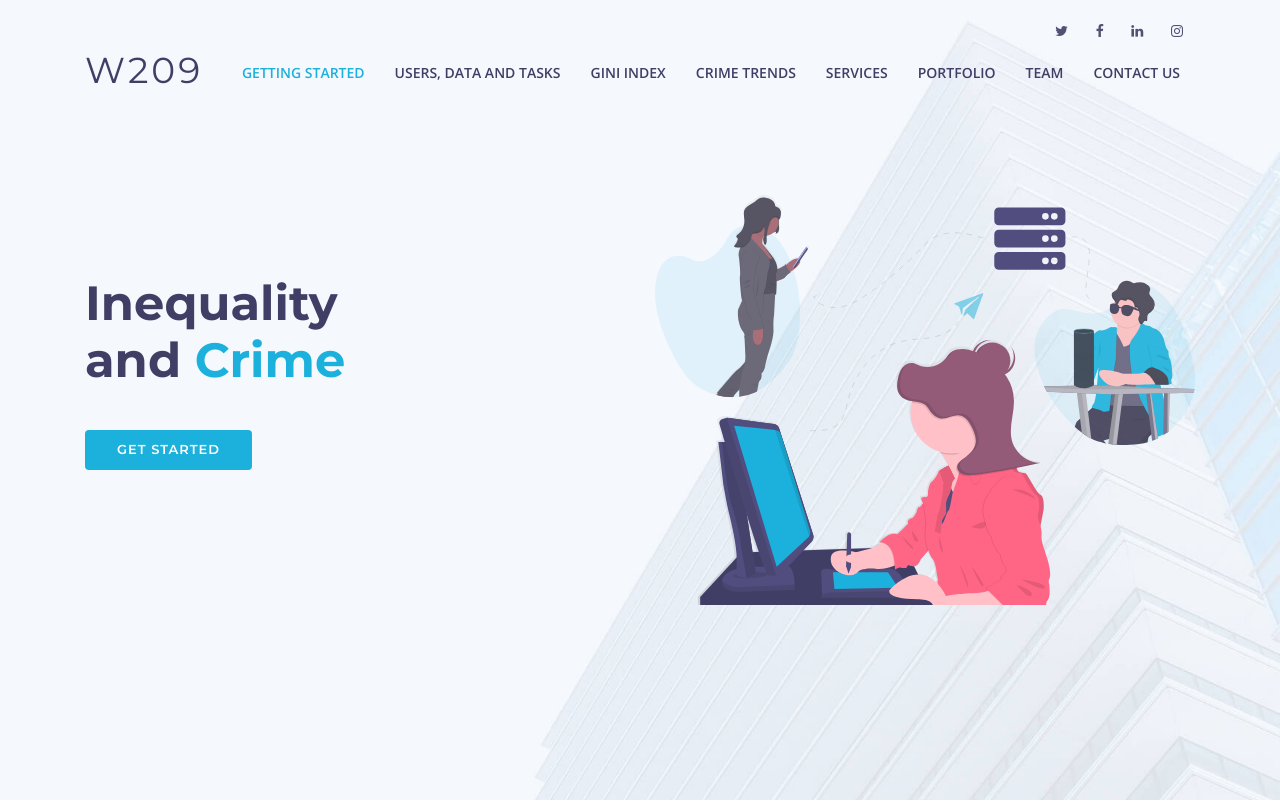
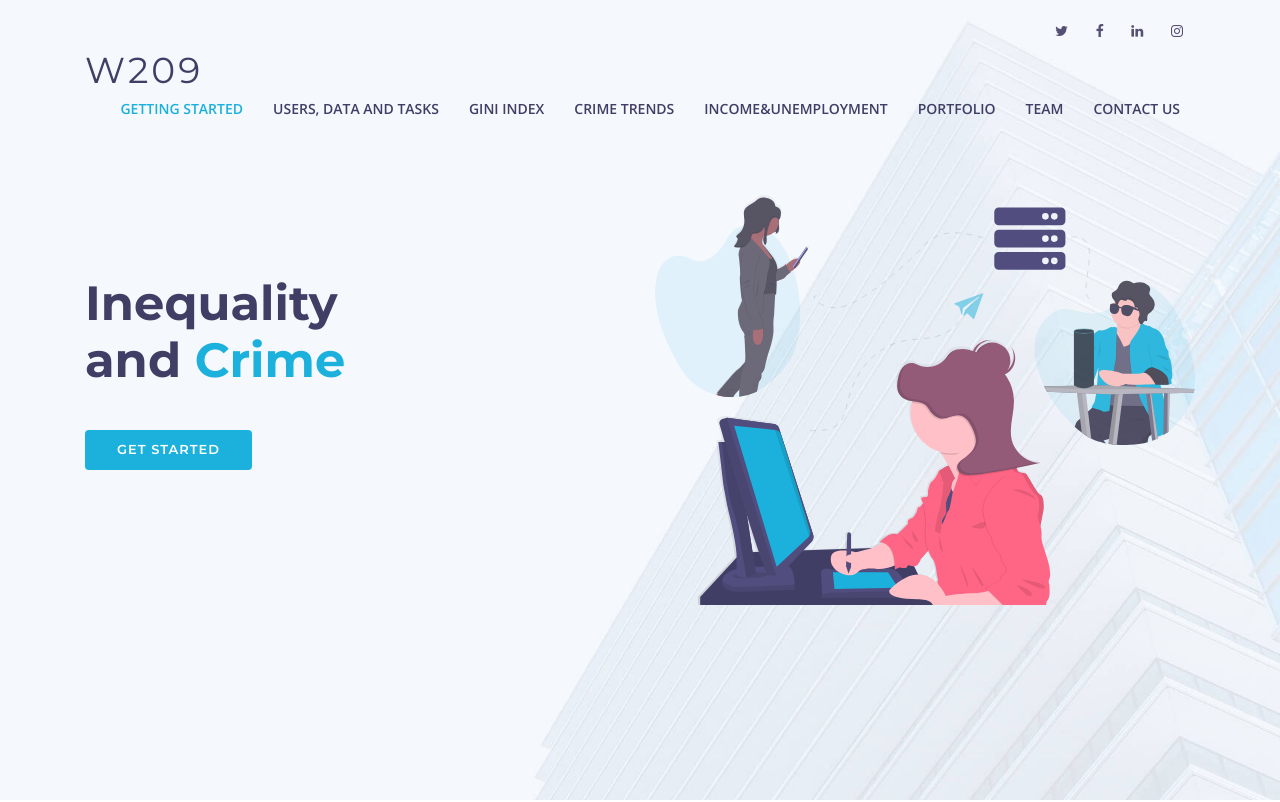
Before and after one commit to Yzchen1994/Inequality-And-Crime-Visualization, a plain HTML site: page index.html in a window 1280 px wide. Shown: the top 802 px of the page. Drawn offline with nearby package versions, Linux system fonts and the light colour scheme; files whose address does not match are found by name.

```diff
--- a/index.html
+++ b/index.html
@@ -66,7 +66,7 @@
           <li><a href="#about">Users, Data and Tasks</a></li>
           <li><a href="#gini_index">Gini Index</a></li>
           <li><a href="#crime_data">Crime Trends</a></li>
-          <li><a href="#services">Services</a></li>
+          <li><a href="#services">Income&Unemployment</a></li>
           <li><a href="#portfolio">Portfolio</a></li>
           <li><a href="#team">Team</a></li>
           <li><a href="#footer">Contact Us</a></li>
```
